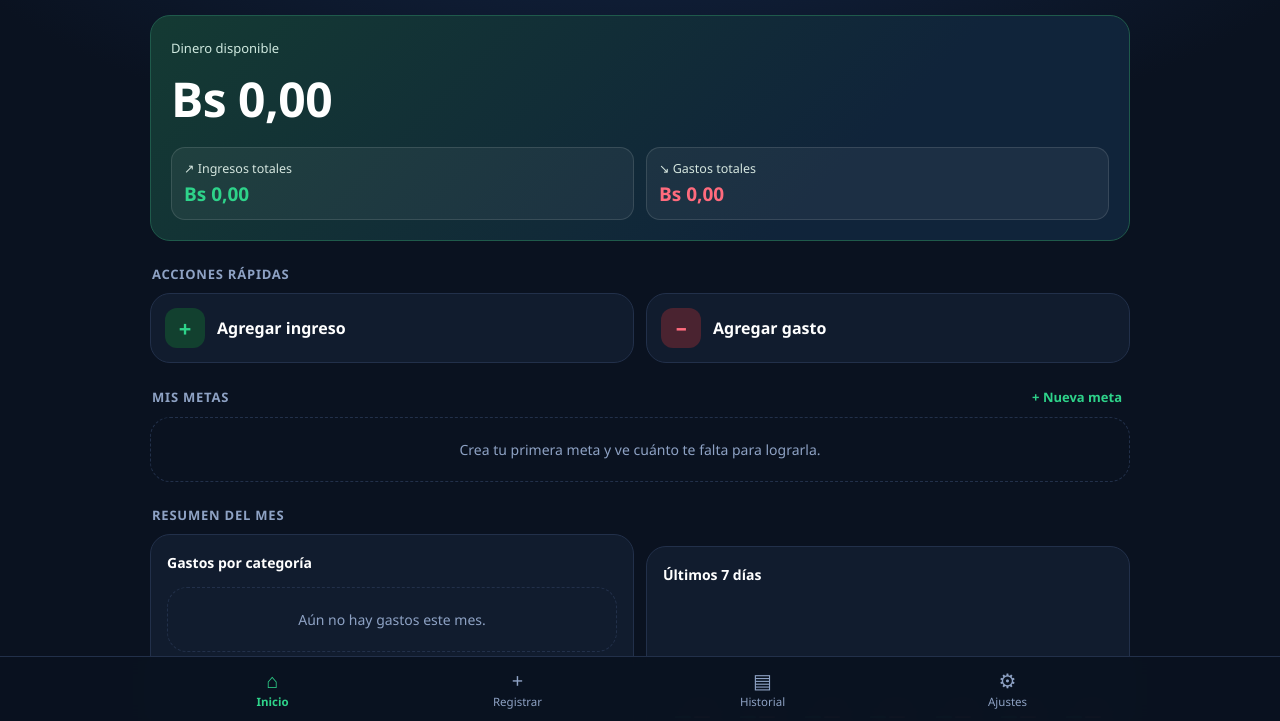
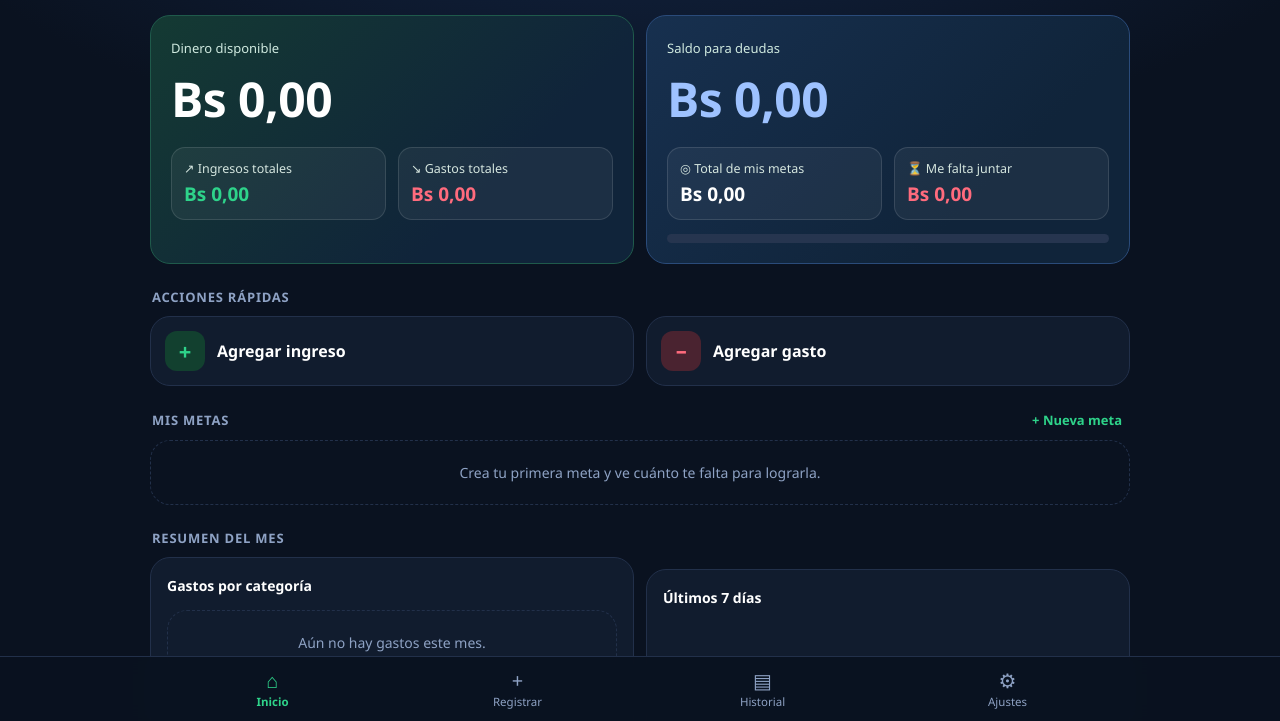
Before and after one commit to colquerafael/semilla, a plain HTML site: page index.html in a window 1280 px wide. Shown: the part 77-798 px from the top of the page. Drawn offline with nearby package versions, Linux system fonts and the light colour scheme.

Commit message:
Add files via upload
saldo para deudas aparte

```diff
--- a/index.html
+++ b/index.html
@@ -33,6 +33,9 @@ header h1{font-size:19px}header p{font-size:12.5px;color:var(--mu)}
 .card{background:var(--card);border:1px solid var(--line);border-radius:var(--r);padding:16px}
 .hero{background:linear-gradient(135deg,#143a33,#10243a 70%);border-color:#1f5a4b;padding:20px}
 .hero small{font-size:13px;color:#cfe9df}
+.top{display:grid;gap:12px}
+.debt{background:linear-gradient(135deg,#17304f,#10243a 70%);border-color:#2a4b7a}
+.debt .big{color:#9ec2ff}
 .big{font-size:clamp(34px,8vw,48px);font-weight:900;margin:8px 0 16px;letter-spacing:-.5px}
 .two{display:grid;grid-template-columns:1fr 1fr;gap:12px}
 .mini{background:#ffffff0d;border:1px solid #ffffff1f;border-radius:14px;padding:12px}
@@ -89,7 +92,7 @@ dialog{border:1px solid var(--line);border-radius:22px;background:var(--card);co
 dialog::backdrop{background:#000a}
 #toast{position:fixed;left:50%;bottom:calc(90px + env(safe-area-inset-bottom,0px));transform:translate(-50%,20px);background:#1b3a30;border:1px solid #2a6b52;padding:11px 18px;border-radius:30px;font-size:14px;opacity:0;transition:.3s;z-index:9;pointer-events:none}
 #toast.s{opacity:1;transform:translate(-50%,0)}
-@media(min-width:760px){body{padding-top:30px}.cols{display:grid;grid-template-columns:1fr 1fr;gap:12px}.gg{grid-template-columns:1fr 1fr}.cols>.card{height:100%}}
+@media(min-width:760px){.top{grid-template-columns:1fr 1fr}body{padding-top:30px}.cols{display:grid;grid-template-columns:1fr 1fr;gap:12px}.gg{grid-template-columns:1fr 1fr}.cols>.card{height:100%}}
 @media(prefers-reduced-motion:reduce){*{transition:none!important}}
 </style>
 </head>
@@ -181,9 +184,13 @@ function home(){
   const dd=ds.map(d=>{const mv=S.mov.filter(m=>new Date(m.d).toDateString()===d.toDateString());return{l:d.toLocaleDateString('es-BO',{weekday:'short'}).slice(0,3),i:sum(mv,'i'),g:sum(mv,'g')}});
   const mx=Math.max(1,...dd.flatMap(x=>[x.i,x.g]));
   const bars=`<div class="days">${dd.map(x=>`<div><u><i style="height:${x.i/mx*100}%;background:var(--gr)" title="Ingresos ${fm(x.i)}"></i><i style="height:${x.g/mx*100}%;background:var(--rd)" title="Gastos ${fm(x.g)}"></i></u>${x.l}</div>`).join('')}</div>`;
+  const dg=S.goals.filter(g=>g.st!=='paid'),dS=dg.reduce((s,g)=>s+g.s,0),dT=dg.reduce((s,g)=>s+g.t,0),dF=Math.max(0,dT-dS),dP=dT?Math.min(100,dS/dT*100):0;
   return `
-  <div class="card hero"><small>Dinero disponible${ap()>0?' · '+fm(ap())+' apartados en metas':''}</small><div class="big">${fm(avail())}</div>
+  <div class="top"><div class="card hero"><small>Dinero disponible</small><div class="big">${fm(avail())}</div>
     <div class="two"><div class="mini"><small>↗ Ingresos totales</small><b class="in">${fm(I)}</b></div><div class="mini"><small>↘ Gastos totales</small><b class="out">${fm(G)}</b></div></div></div>
+  <div class="card hero debt"><small>Saldo para deudas</small><div class="big">${fm(dS)}</div>
+    <div class="two"><div class="mini"><small>◎ Total de mis metas</small><b>${fm(dT)}</b></div><div class="mini"><small>⏳ Me falta juntar</small><b class="out">${fm(dF)}</b></div></div>
+    <div class="bar" style="margin:14px 0 0"><i style="width:${dP}%"></i></div></div></div>
   <h2>ACCIONES RÁPIDAS</h2>
   <div class="acts"><button class="act a" onclick="go('add','i')"><i>+</i>Agregar ingreso</button><button class="act b" onclick="go('add','g')"><i>−</i>Agregar gasto</button></div>
   <h2>MIS METAS<button onclick="newGoal()">+ Nueva meta</button></h2>
```
